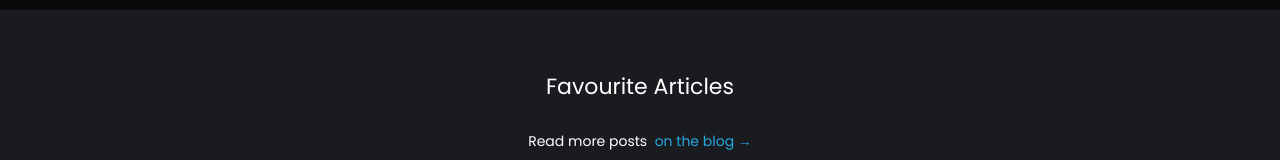
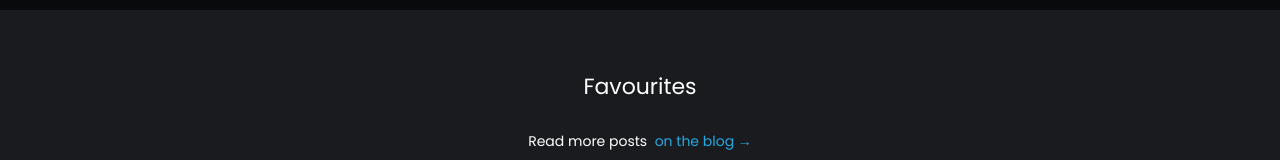
Before and after one commit to prateek-kukreja/pratibela, a React (Vite) app: page / in a window 1280 px wide. Shown: the part 570-730 px from the top of the page. Built offline with nearby package versions, Linux system fonts and the light colour scheme.

Commit message:
rename favourite articles to favourites

```diff
--- a/src/components/favouriteArticles/favouriteArticles.jsx
+++ b/src/components/favouriteArticles/favouriteArticles.jsx
@@ -10,7 +10,7 @@ function FavouriteArticles() {
       <section className="favourite-articles-section">
         <div className="container">
           <div className="favourite-articles-content">
-            <h1>favourite articles</h1>
+            <h1>favourites</h1>
             <p>
               Read more posts &nbsp;
               <Link onClick={() => window.scrollTo(0, 0)} to="/blog">
```
